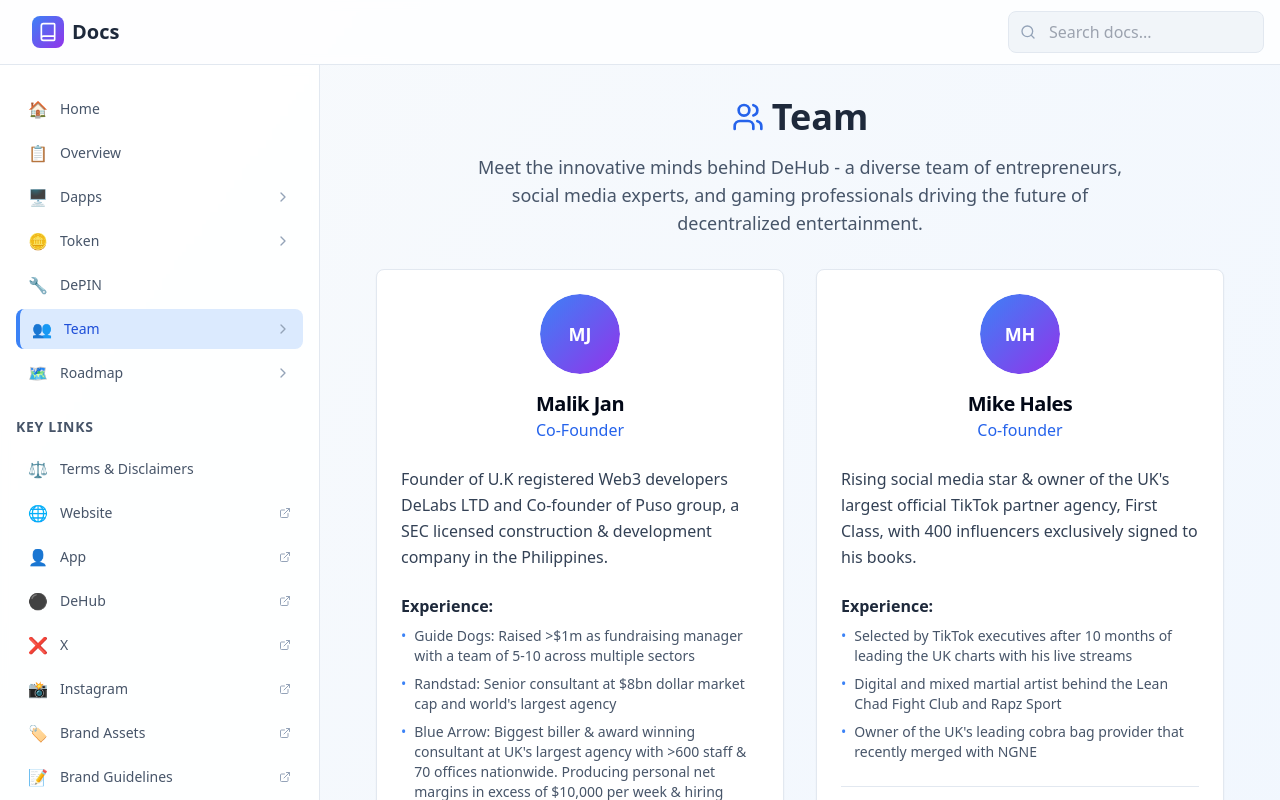
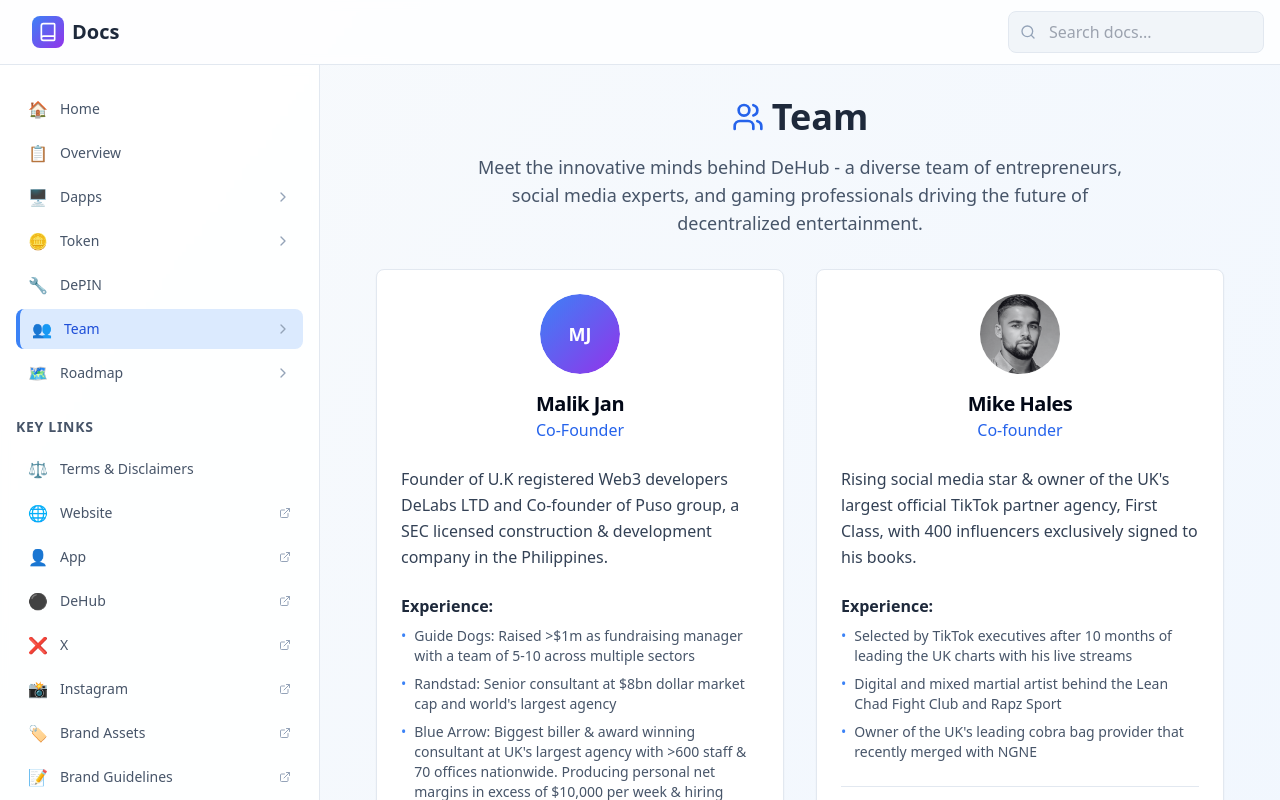
Before and after one commit to maldoteth/dehubdocs, a React (Vite) app: page /docs/team in a window 1280 px wide. Shown: the top 800 px of the page. Built offline with nearby package versions, Linux system fonts and the light colour scheme.

Commit message:
Add Mike Hales photo to Team page
Added the provided photo of Mike Hales to the Team page.

```diff
--- a/src/pages/docs/Team.tsx
+++ b/src/pages/docs/Team.tsx
@@ -1,7 +1,7 @@
 
 import React from 'react';
 import { Card, CardContent, CardHeader, CardTitle } from '@/components/ui/card';
-import { Avatar, AvatarFallback } from '@/components/ui/avatar';
+import { Avatar, AvatarFallback, AvatarImage } from '@/components/ui/avatar';
 import { Button } from '@/components/ui/button';
 import { ExternalLink, Users } from 'lucide-react';
 
@@ -41,7 +41,8 @@ const teamMembers = [
       { platform: 'TikTok', url: '#' },
       { platform: 'Instagram', url: '#' }
     ],
-    initials: 'MH'
+    initials: 'MH',
+    photo: '/lovable-uploads/4cc7ad51-0d4d-49fd-9307-b932b6dc7246.png'
   },
   {
     name: 'Indi Jay Cammish',
@@ -90,6 +91,9 @@ export default function Team() {
           <Card key={index} className="hover:shadow-lg transition-shadow duration-300">
             <CardHeader className="text-center space-y-4">
               <Avatar className="w-20 h-20 mx-auto">
+                {member.photo ? (
+                  <AvatarImage src={member.photo} alt={member.name} className="object-cover" />
+                ) : null}
                 <AvatarFallback className="text-lg font-semibold bg-gradient-to-br from-blue-500 to-purple-600 text-white">
                   {member.initials}
                 </AvatarFallback>
```
Also changed, not shown: public/lovable-uploads/4cc7ad51-0d4d-49fd-9307-b932b6dc7246.png (added).
